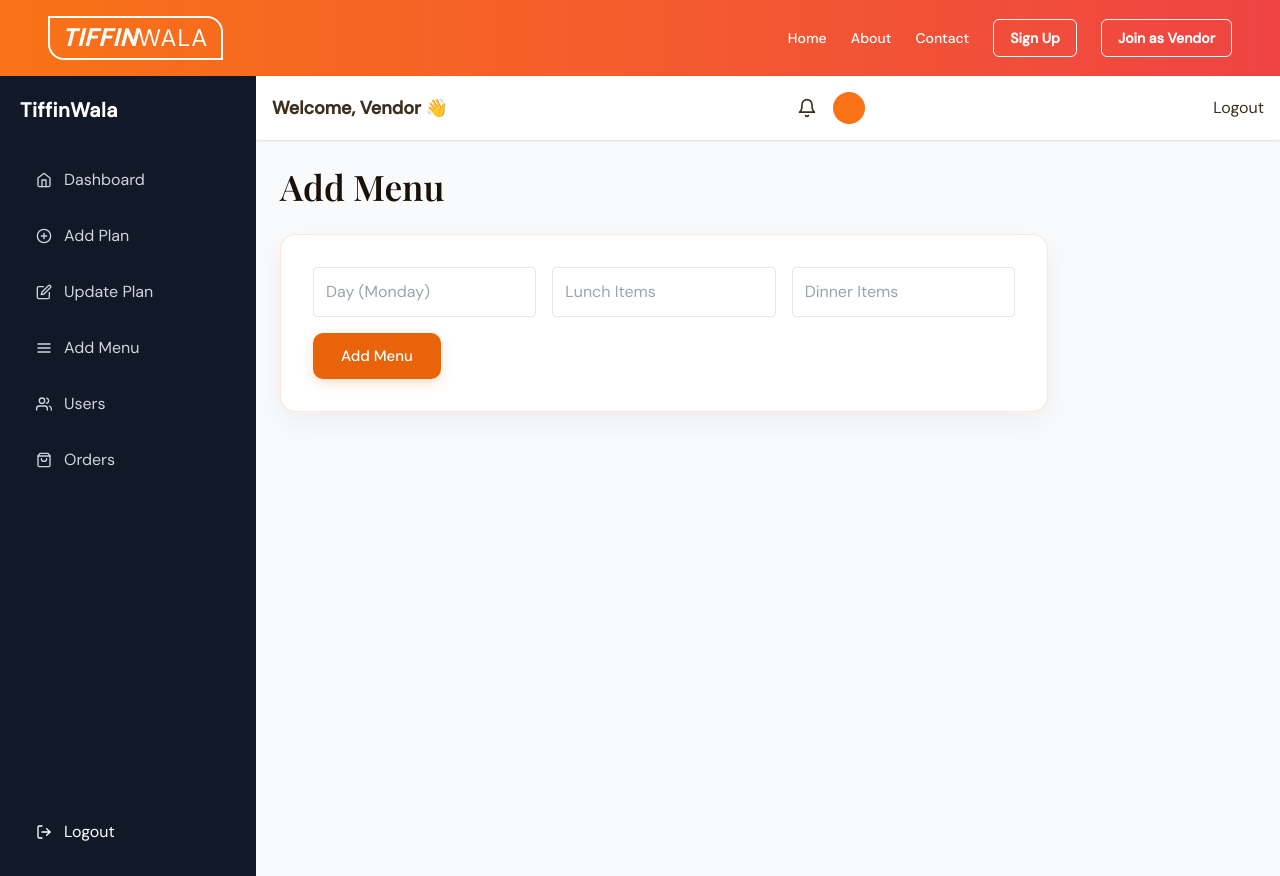
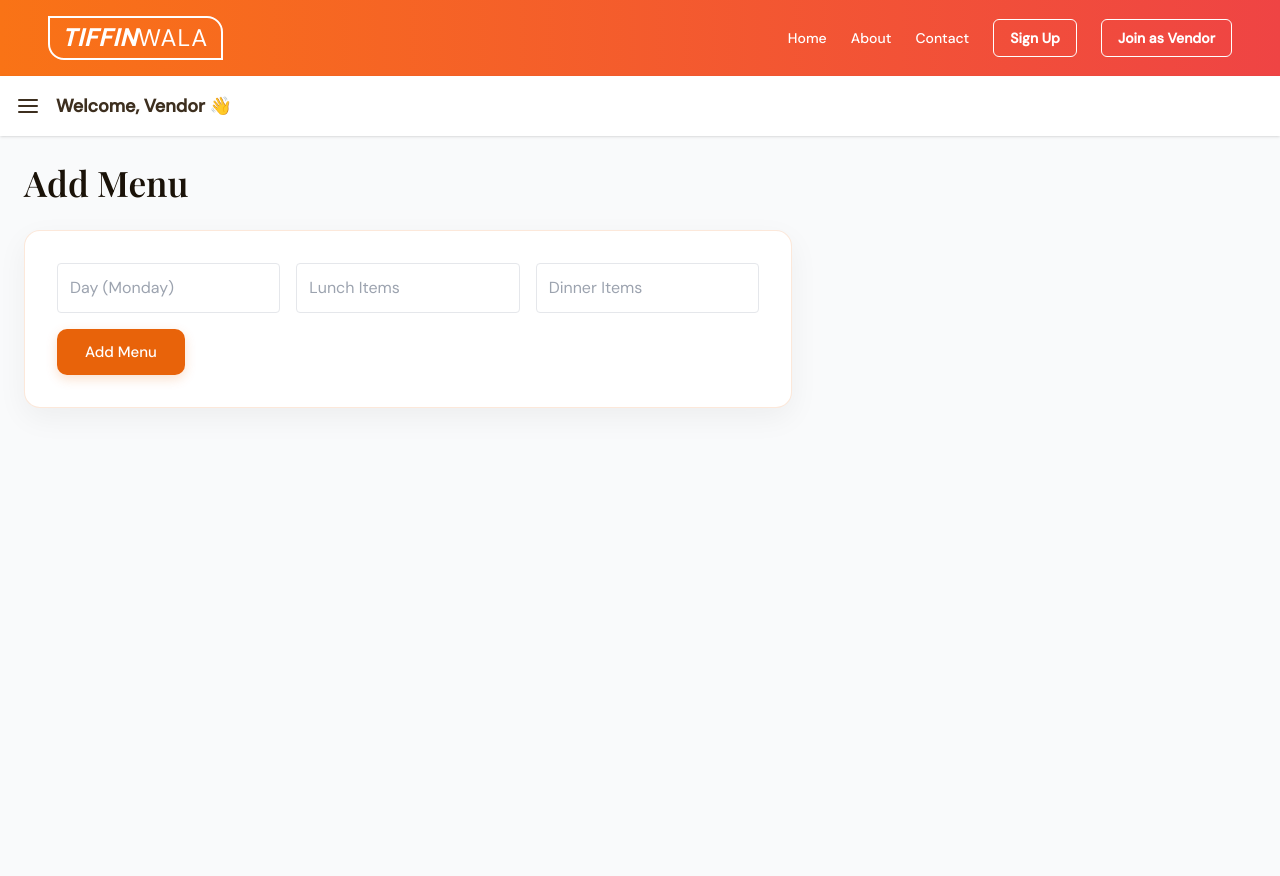
Before and after one commit to vaishnavikathe/tiffinwala, a React (Vite) app in the folder frontend/: page /vendor/add-menu in a window 1280 px wide. Built offline with nearby package versions, Linux system fonts and the light colour scheme; sample sign-in values are in the browser's storage.

Commit message:
changed sidebar design

```diff
--- a/frontend/src/components/vendorDashboard/layout/DashboardLayout.jsx
+++ b/frontend/src/components/vendorDashboard/layout/DashboardLayout.jsx
@@ -1,15 +1,34 @@
+import { useState } from "react";
 import Sidebar from "./Sidebar";
 import Navbar from "./Navbar";
 
 const DashboardLayout = ({ children }) => {
+  const [isOpen, setIsOpen] = useState(false);
+
+  const toggleSidebar = () => {
+    setIsOpen(!isOpen);
+  };
+
   return (
     <div className="flex">
-      <Sidebar />
 
-      <div className="ml-64 w-full min-h-screen bg-gray-50">
-        <Navbar />
+      {/* Sidebar */}
+      <Sidebar isOpen={isOpen} toggle={toggleSidebar} />
+
+      {/* Overlay */}
+      {isOpen && (
+        <div
+          className="fixed inset-0 bg-black bg-opacity-40 z-40"
+          onClick={toggleSidebar}
+        />
+      )}
+
+      {/* Main Content */}
+      <div className="w-full min-h-screen bg-gray-50">
+        <Navbar toggle={toggleSidebar} />
         <div className="p-6">{children}</div>
       </div>
+
     </div>
   );
 };
--- a/frontend/src/components/vendorDashboard/layout/Navbar.jsx
+++ b/frontend/src/components/vendorDashboard/layout/Navbar.jsx
@@ -1,22 +1,25 @@
-import { FiBell } from "react-icons/fi";
+import { FiMenu } from "react-icons/fi";
 
-const Navbar = () => {
+const Navbar = ({ toggle }) => {
   return (
     <div className="flex justify-between items-center bg-white p-4 shadow">
-      <h2 className="text-lg font-semibold">Welcome, Vendor 👋</h2>
 
       <div className="flex items-center gap-4">
-        <FiBell size={20} />
-        <div className="w-8 h-8 bg-orange-500 rounded-full"></div>
+
+        {/* ☰ Button */}
+        <button
+          onClick={toggle}
+          className="text-2xl"
+        >
+          <FiMenu />
+        </button>
+
+        <h2 className="text-lg font-semibold">
+          Welcome, Vendor 👋
+        </h2>
       </div>
-      <button
-        onClick={() => {
-          localStorage.removeItem("token");
-          window.location.href = "/vendor-login";
-        }}
-      >
-        Logout
-      </button>
+
+
     </div>
   );
 };
--- a/frontend/src/components/vendorDashboard/layout/Sidebar.jsx
+++ b/frontend/src/components/vendorDashboard/layout/Sidebar.jsx
@@ -7,9 +7,10 @@ import {
   FiUsers,
   FiShoppingBag,
   FiLogOut,
+  FiX
 } from "react-icons/fi";
 
-const Sidebar = () => {
+const Sidebar = ({ isOpen, toggle }) => {
   const navigate = useNavigate();
 
   const menuItems = [
@@ -21,20 +22,29 @@ const Sidebar = () => {
     { name: "Orders", path: "/vendor/orders", icon: <FiShoppingBag /> },
   ];
 
-  // 🔥 Common styles
   const baseClass =
     "flex items-center gap-3 px-4 py-3 rounded-lg transition-all duration-200";
   const inactiveClass = "hover:bg-orange-500 text-gray-300";
   const activeClass = "bg-orange-600 text-white";
 
-  // 🔥 Logout logic (basic version)
   const handleLogout = () => {
-    localStorage.removeItem("token"); // adjust based on your auth
-    navigate("/login");
+    localStorage.removeItem("token");
+    navigate("../vendor-login");
   };
 
   return (
-    <div className="w-64 h-screen fixed bg-gray-900 text-white p-5 flex flex-col justify-between">
+    <div
+      className={`fixed top-0 left-0 h-full w-64 bg-[#0B1A2C] text-white p-5 transform transition-transform duration-300 z-50
+      ${isOpen ? "translate-x-0" : "-translate-x-full"}`}
+    >
+
+      {/* Close Button */}
+      <button
+        onClick={toggle}
+        className="text-white text-2xl mb-4"
+      >
+        <FiX />
+      </button>
 
       {/* Top Section */}
       <div>
@@ -47,10 +57,9 @@ const Sidebar = () => {
             <NavLink
               key={item.name}
               to={item.path}
+              onClick={toggle}
               className={({ isActive }) =>
-                `${baseClass} ${
-                  isActive ? activeClass : inactiveClass
-                }`
+                `${baseClass} ${isActive ? activeClass : inactiveClass}`
               }
             >
               {item.icon}
@@ -60,10 +69,10 @@ const Sidebar = () => {
         </nav>
       </div>
 
-      {/* Bottom Section (Logout) */}
+      {/* Bottom Section */}
       <button
         onClick={handleLogout}
-        className="flex items-center gap-3 px-4 py-3 rounded-lg hover:bg-red-500 transition"
+        className="flex items-center gap-3 px-4 py-3 rounded-lg hover:bg-red-500 transition mt-10"
       >
         <FiLogOut />
         Logout
```
